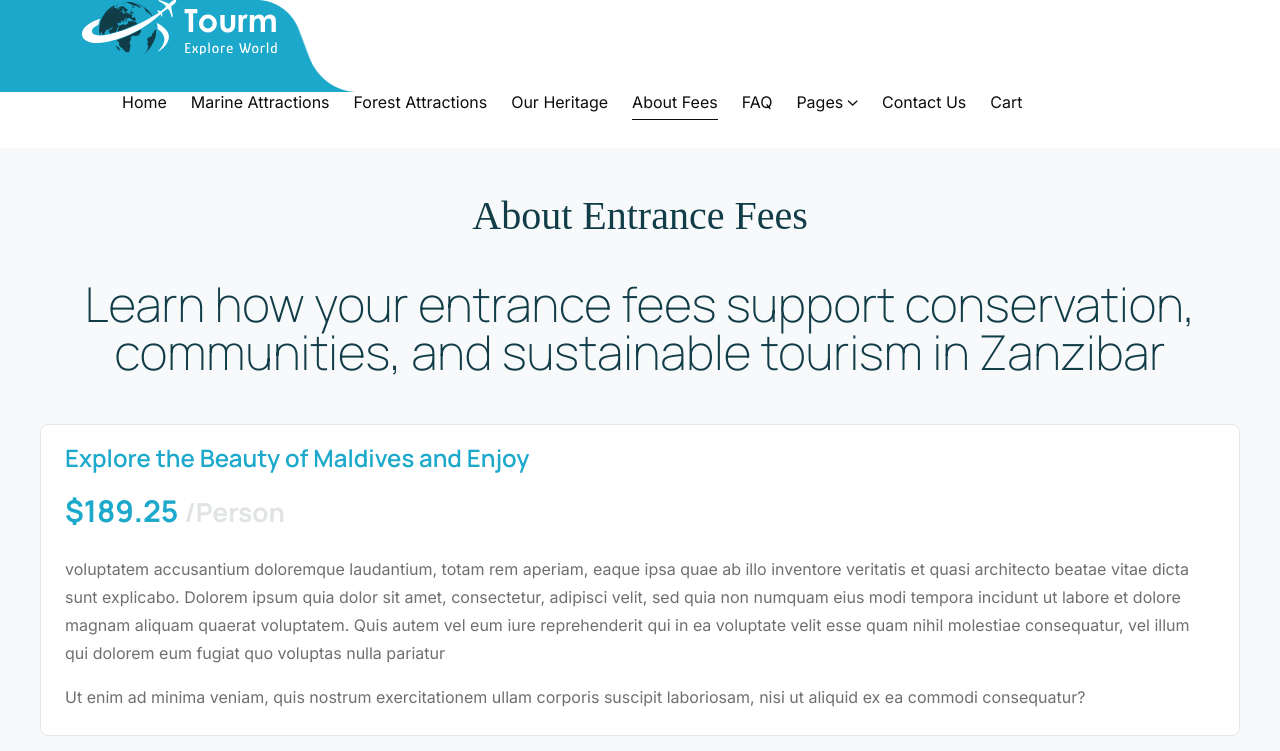
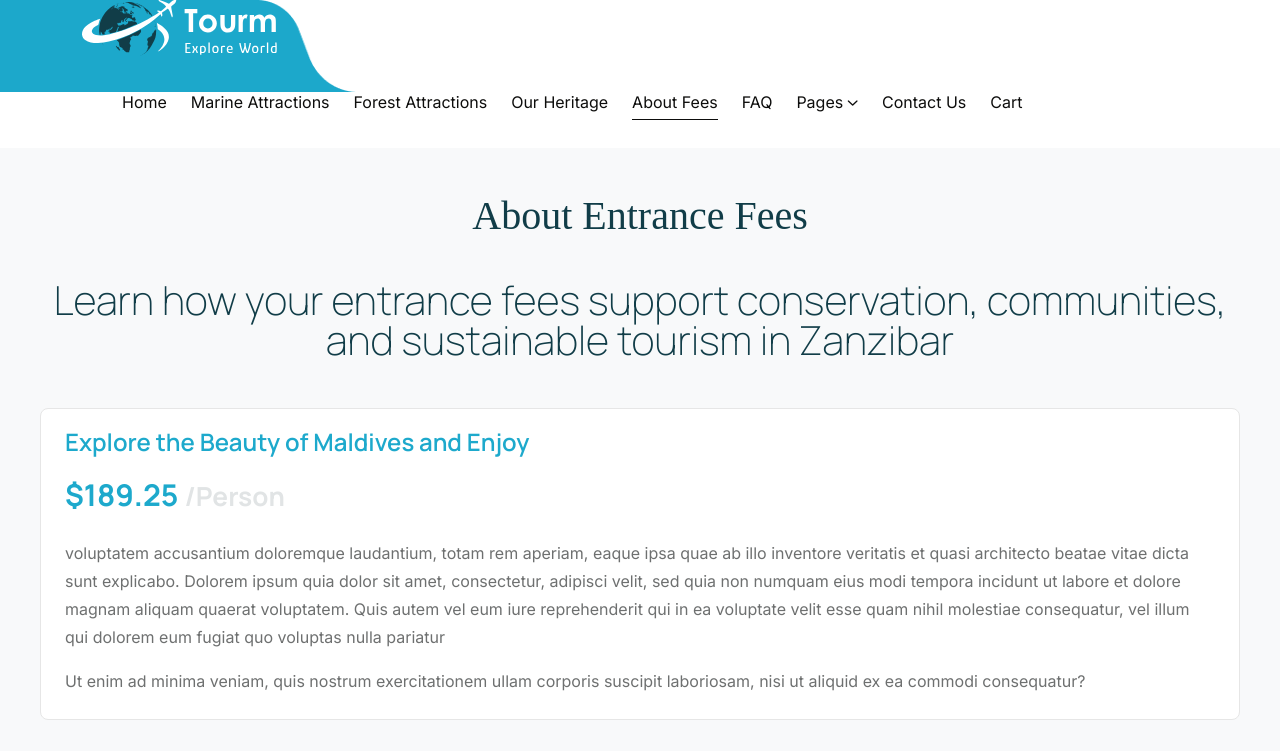
Before and after one commit to lutfia96/biofinUI-Phase2, a React (Create React App) app: page /about-fees in a window 1280 px wide. Shown: the top 751 px of the page. Built offline with nearby package versions, Linux system fonts and the light colour scheme; the HTML template or start-up script is replaced by a standard one; a web font is replaced by a local one.

Commit message:
DetailsMainPage

```diff
--- a/src/Components/Tour/DetailsMain.css
+++ b/src/Components/Tour/DetailsMain.css
@@ -46,8 +46,9 @@
     max-width: 1200px;
     margin: 0 auto;
     line-height: 1.0;
-    font-weight: 30;
+    font-weight: 60;
     text-align: center;
+    font-size: 2.5rem;
 }
 
 .box-title {
```
